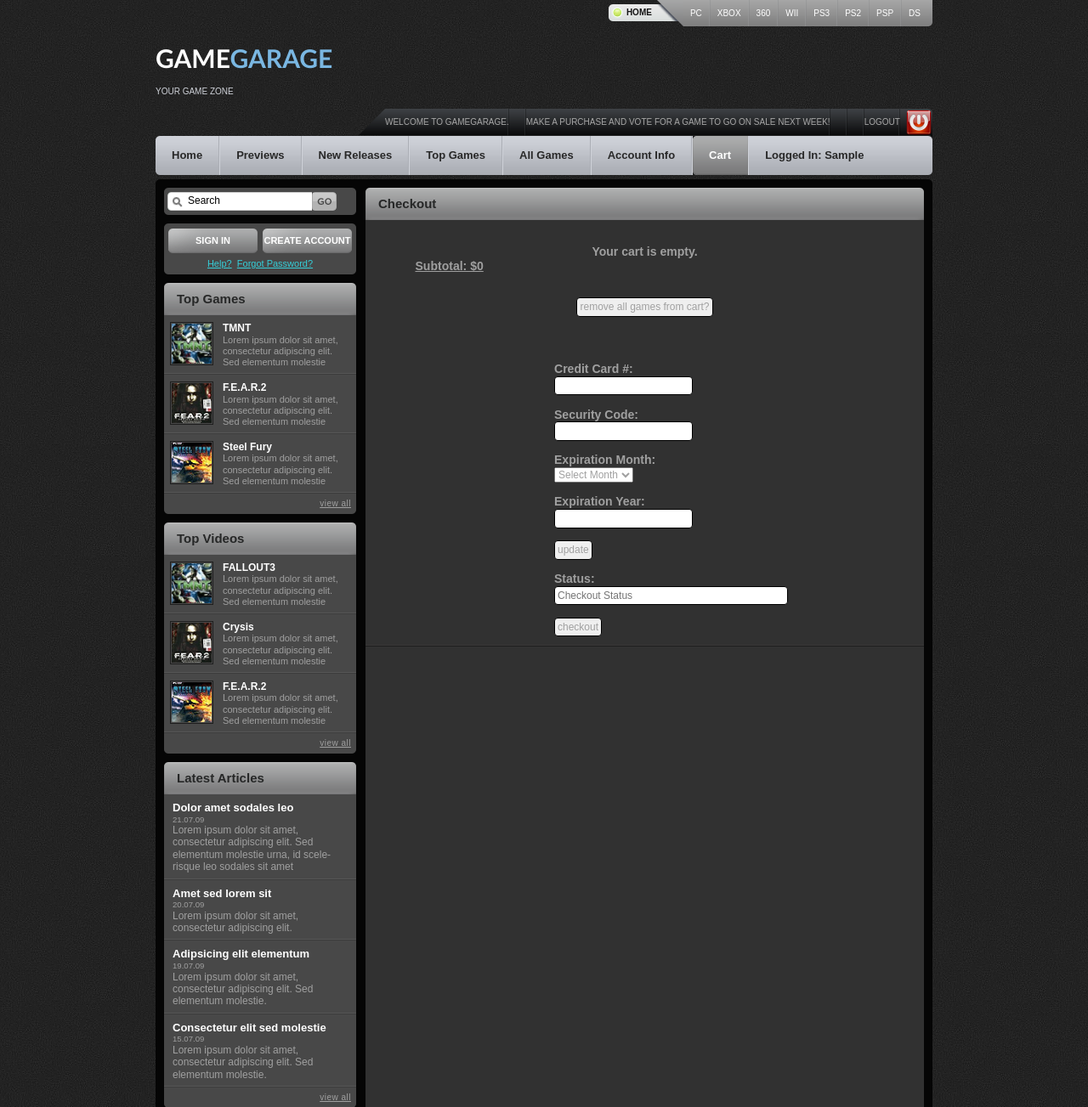
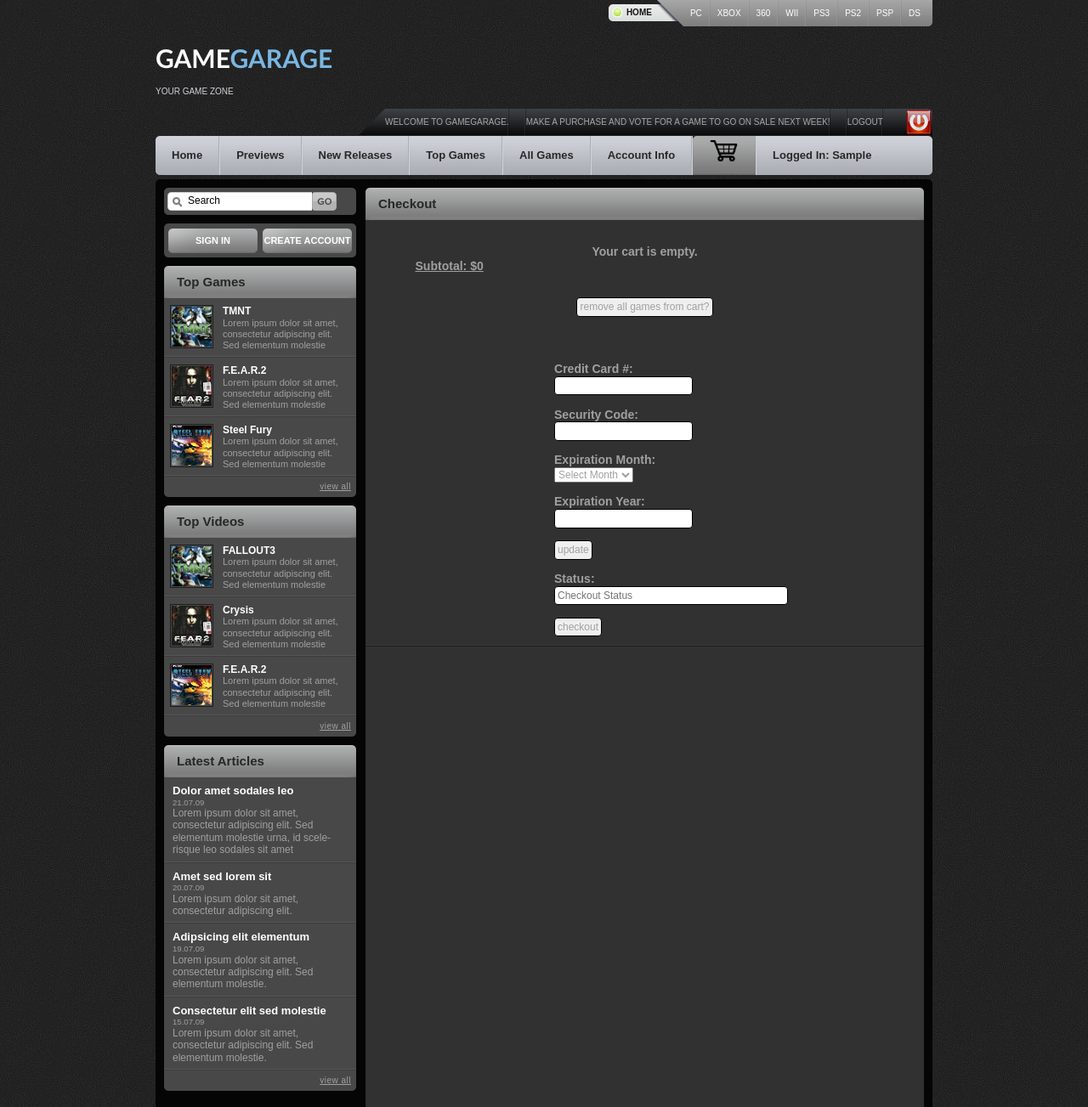
Before and after one commit to splatterBox/gamegarage, a Flask app: page /checkout in a window 1280 px wide. Shown: the top 1303 px of the page at 85% size. Run offline with Flask 2, Linux system fonts and the light colour scheme; the visitor is signed in with stand-in values (Sample User, id 1); data that the repository does not hold is empty; some libraries are stand-ins or nearby versions.

Commit message:
Adjusted the cart.png size a little smaller to fit in the menu bar better.

```diff
--- a/templates/layout.html
+++ b/templates/layout.html
@@ -81,11 +81,9 @@
             <!-- If user is logged in, show log out button at top right.  //-->
             {% if sessionUser[0] != '' %}
             <li><a><p></br></p></a></li>
-            <li><a><p></br></p></a></li>
+            <!-- <li><a><p></br></p></a></li> //-->
             <li><p>logout</p></li>
-            <!--<div class="right"> <a href="/logout"><img src="css/images/gnome_panel_force_quit.png" height="32" width="32" alt="" /></a> </div> -->
             <div class="right"> <a href="/logout"><img src="css/images/gnome_session_logout.png" height="32" width="32" alt="" /></a> </div>
-            <!-- <div class="right"> <a href="/logout"><img src="css/images/gnome_logout.png" height="32" width="32" alt="" /></a> </div> -->
             {% endif %}
           </ul>
         </div>
@@ -138,9 +136,9 @@
                 {% if selected == "checkout" %}
                   class="first active first-active"
                 {% endif %}
-              ><a href="/checkout">Cart</a><span class="sep">&nbsp;</span></li>
+                ><a href= "/checkout"><div class="image"> <img src="css/images/cart.png" height = "35" width = "35"/></div></a><span class="sep">&nbsp;</span></li>
 
-              <li><a href="#">Logged In: {{sessionUser[0]}}</a><span class="zep">&nbsp;</span></li>
+              <li><a>Logged In: {{sessionUser[0]}}</a><span class="zep">&nbsp;</span></li>
             {% endif %}
 
           </ul>
@@ -199,7 +197,7 @@
 
             <a href="/register" class="button button-right">create account</a>
             <div class="cl">&nbsp;</div>
-            <p class="center"><a href="#">Help?</a>&nbsp;&nbsp;<a href="#">Forgot Password?</a></p>
+            <!--<p class="center"><a href="#">Help?</a>&nbsp;&nbsp;<a href="#">Forgot Password?</a></p>-->
           </div>
         </div>
       </div>
```
